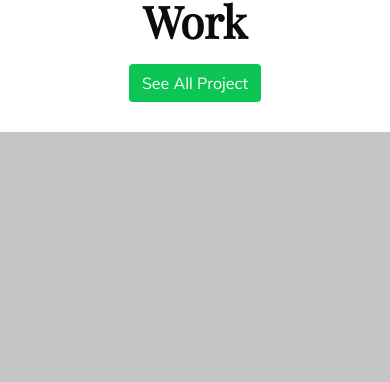
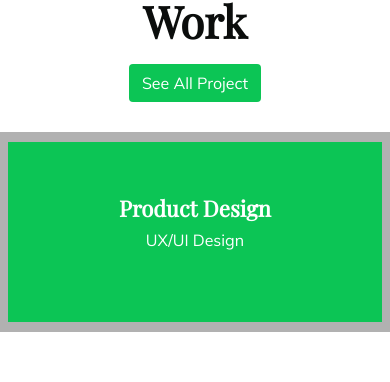
Before and after one commit to AzizjonNigmatjonov/HomPeage, a plain HTML site: page index.html in a window 390 px wide. Shown: the part 5633-6015 px from the top of the page. Drawn offline with nearby package versions, Linux system fonts and the light colour scheme.

Commit message:
Update responsive.css

```diff
--- a/css/responsive.css
+++ b/css/responsive.css
@@ -230,6 +230,20 @@
 	.trust-title {
 		width: 100%;
 	}
+
+	.recent-item {
+		display: none;
+		height: 200px;
+		border: 10px solid #b1b1b1;
+	}
+
+	.recent-item:nth-child(5) {
+		border-top: 10px solid #b1b1b1;
+		border-bottom: 10px solid #b1b1b1;
+		border-left: 20px solid #b1b1b1;
+		border-right: 20px solid #b1b1b1;
+	}
+
 }
 
 @media(max-width: 576px) {
```
